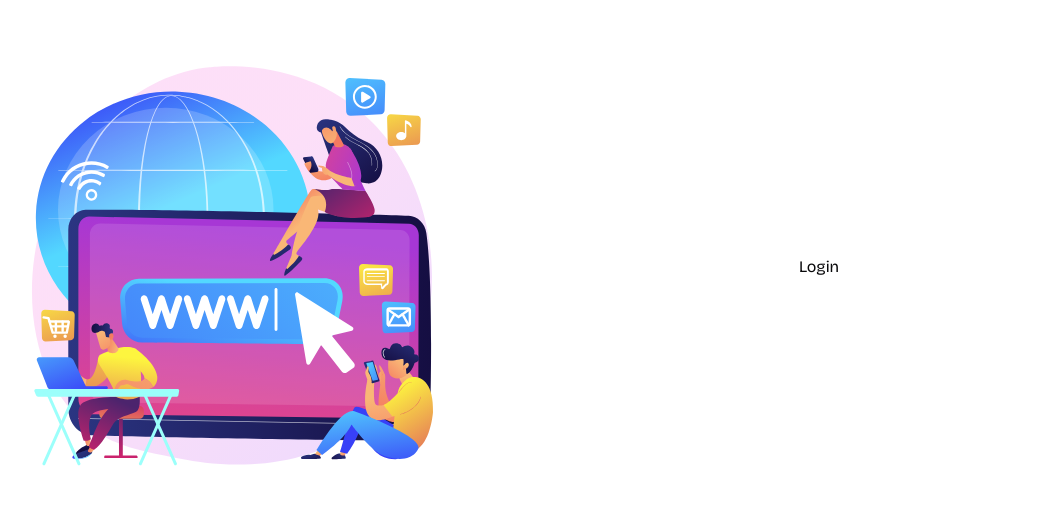
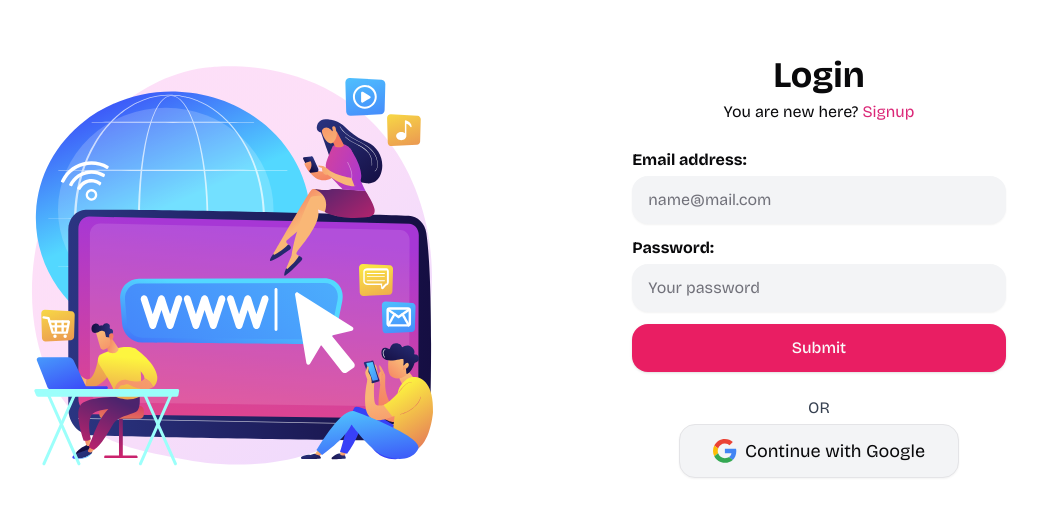
Before and after one commit to fisayo-dev/bookmark-hub, a Next.js app: page /login in a window 1280 px wide. Shown: the part 133-650 px from the top of the page, without its empty margins (141-1178 px from the left). Built offline with nearby package versions, Linux system fonts and the light colour scheme.

Commit message:
set layout form content size, create login page

```diff
--- a/app/(form)/layout.tsx
+++ b/app/(form)/layout.tsx
@@ -21,7 +21,7 @@ const layout = ({children}: {children: React.ReactNode}) => {
         </div>
       </div>
       <div className="p-4 h-full">
-        <div className="flex h-full flex-col items-center place-content-center justify-items-center">
+        <div className="flex h-full flex-col place-content-center">
           {children}
          </div>
       </div>
--- a/app/(form)/login/page.tsx
+++ b/app/(form)/login/page.tsx
@@ -1,7 +1,81 @@
-const page = () => {
+"use client"
+
+import { useForm } from "react-hook-form"
+import { Button } from "@/components/ui/button"
+import { Input } from "@/components/ui/input"
+import Image from "next/image"
+import Link from "next/link"
+
+const LoginPage = () => {
+  const {
+    register,
+    handleSubmit,
+    watch,
+    formState: { errors },
+  } = useForm()
+
+  const onSubmit = (data: any) => {
+    console.log("Form Data:", data)
+    // Send form data to backend API
+  }
+
   return (
-    <div>Login</div>
+    <div className="grid gap-6 mx-auto px-4 w-full md:w-4/6">
+      <div className="grid gap-1 text-center">
+        <h2 className="font-bold text-4xl">Login</h2>
+        <div className="flex items-center gap-1 justify-center">
+          <p>You are new here?</p>
+          <Link href="/signup" className="text-pink-600 hover:underline">Signup</Link>
+        </div>
+      </div>
+
+      <form className="grid gap-3  items-start" onSubmit={handleSubmit(onSubmit)}>
+
+        <div className="grid gap-1">
+          <label className="font-bold">Email address:</label>
+          <Input
+            {...register("email", {
+              required: "Email is required",
+              pattern: { value: /^\S+@\S+\.\S+$/, message: "Invalid email address" }
+            })}
+            className="border rounded-2xl bg-gray-100 shadow-sm"
+            placeholder="name@mail.com"
+            type="email"
+          />
+          {errors.email && <p className="text-red-500 text-sm">{String(errors.email.message)}</p>}
+        </div>
+
+        <div className="grid gap-1">
+          <label className="font-bold">Password:</label>
+          <Input
+            {...register("password", {
+              required: "Password is required",
+              minLength: { value: 8, message: "Password must be at least 8 characters long" }
+            })}
+            className="border rounded-2xl bg-gray-100 shadow-sm"
+            placeholder="Your password"
+            type="password"
+          />
+          {errors.password && <p className="text-red-500 text-sm">{String(errors.password.message)}</p>}
+        </div>
+
+
+        <Button type="submit" className="flex items-center gap-2">
+          <p>Submit</p>
+        </Button>
+      </form>
+
+      <div className="grid gap-1">
+        <p className="text-center text-gray-700">OR</p>
+        <div className="w-5/6 md:w-3/4 mx-auto p-3 border cursor-pointer rounded-2xl bg-gray-100 hover:bg-gray-200 shadow-sm">
+          <div className="flex items-center justify-center gap-2">
+            <Image src="/google.svg" alt="Google signing" height={24} width={24} />
+            <p className="text-lg">Continue with Google</p>
+          </div>
+        </div>
+      </div>
+    </div>
   )
 }
 
-export default page
+export default LoginPage
--- a/app/(form)/signup/page.tsx
+++ b/app/(form)/signup/page.tsx
@@ -20,7 +20,7 @@ const SignupPage = () => {
   }
 
   return (
-    <div className="grid gap-6">
+    <div className="grid gap-6  mx-auto px-4 w-full md:w-4/6">
       <div className="grid gap-1 text-center">
         <h2 className="font-bold text-4xl">Signup</h2>
         <div className="flex items-center gap-1 justify-center">
```
